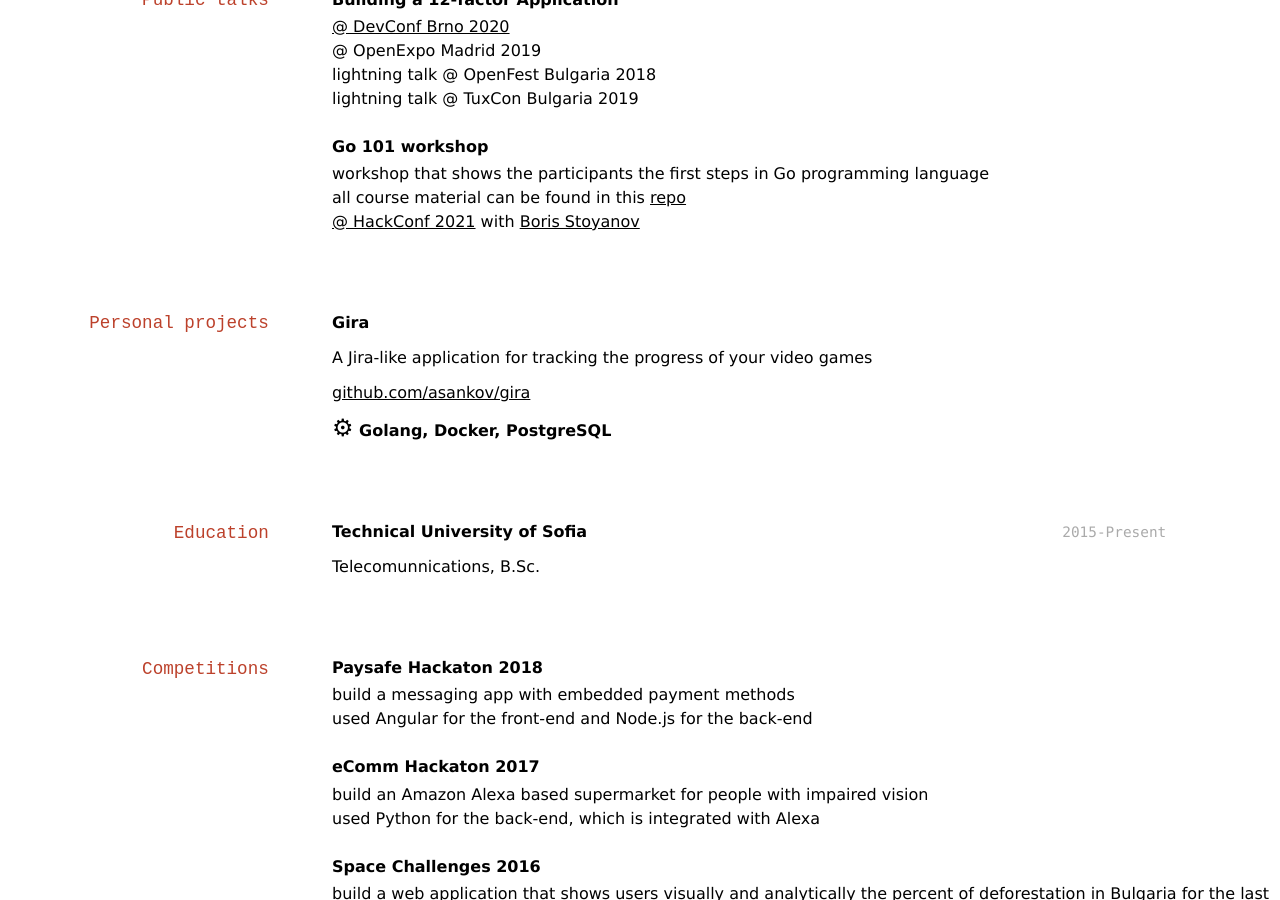
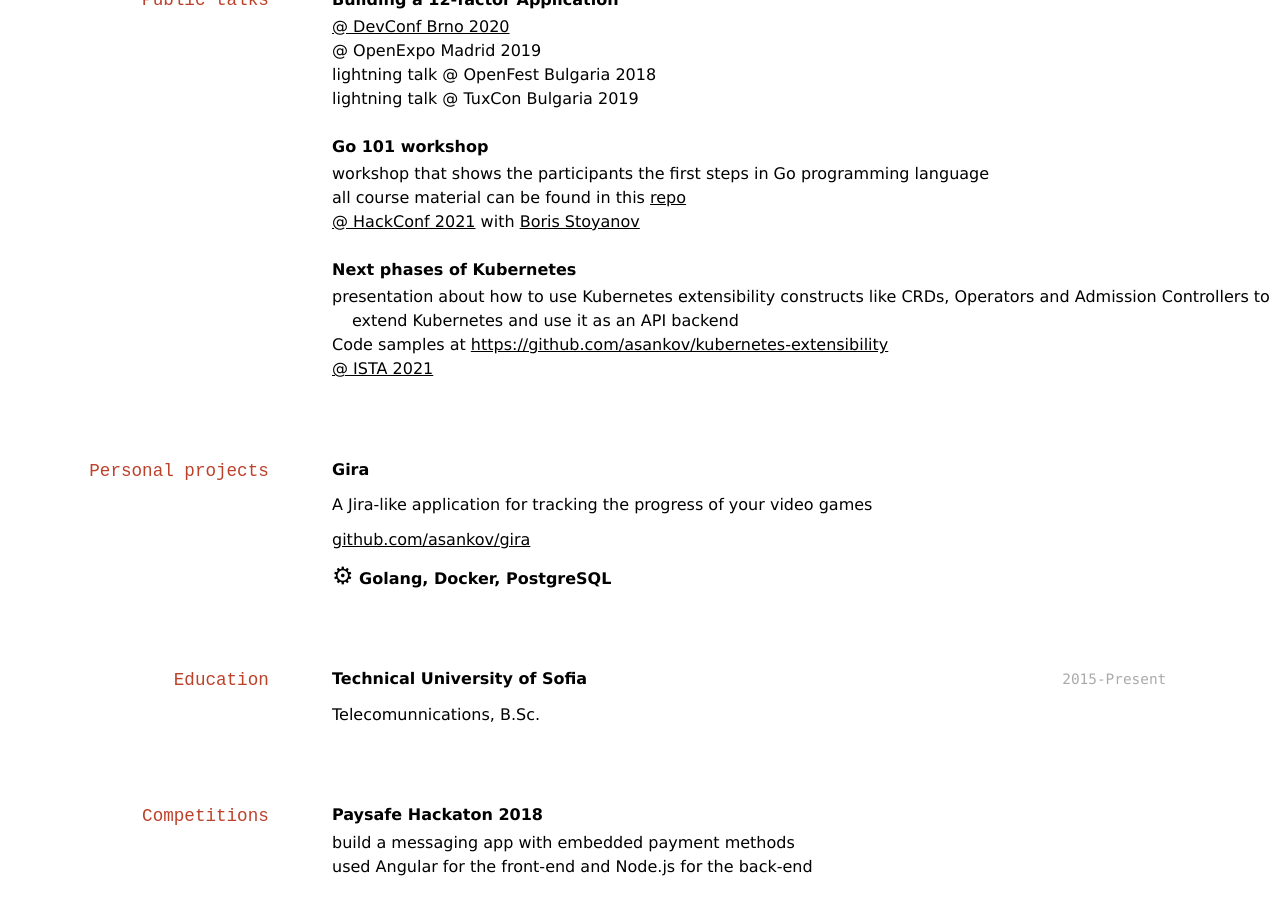
Before and after one commit to asankov/cv, a Jekyll site: the page built from index.md, in a window 1280 px wide and 900 px high, scrolled down 1424 px. Built offline with Jekyll 4.4.1, drawn with Linux system fonts in a browser that asks for light colours.

Commit message:
Add "Next Phases of Kubernetes" conference talk

```diff
--- a/index.md
+++ b/index.md
@@ -97,6 +97,13 @@ Software engineer, open-source enthusiast.
 - all course material can be found in this [repo](https://github.com/asankov/go-101-workshop)
 - [@ HackConf 2021](https://hackconf.bg/news/hackconf-2021-online-edition-workshops-announcement/#go-101) with [Boris Stoyanov](https://github.com/borisbsv)
 
+**Next phases of Kubernetes**
+
+- presentation about how to use Kubernetes extensibility constructs like CRDs, Operators and Admission Controllers to extend Kubernetes and use it as an API backend
+- Code samples at <https://github.com/asankov/kubernetes-extensibility>
+- [@ ISTA 2021](https://youtu.be/fotjvAfnjGE?t=9091)
+
+
 ## Personal projects
 
 **Gira**
```
